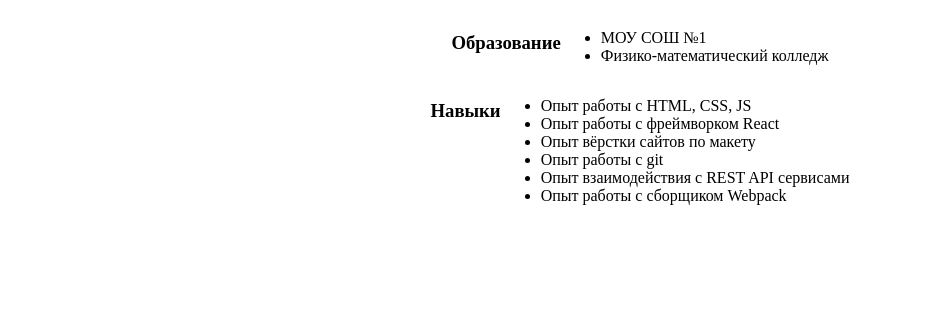
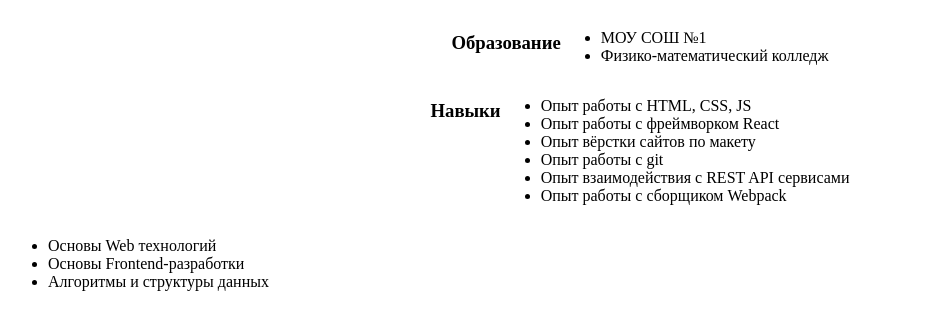
Before and after one commit to Ruphu/portfolio, a plain HTML site: page index.html in a window 1280 px wide. Shown: the part 281-610 px from the top of the page, without its empty margins (0-952 px from the left). Drawn offline with Linux system fonts and the light colour scheme.

Commit message:
courses block is added

```diff
--- a/index.html
+++ b/index.html
@@ -48,6 +48,13 @@
     <li>Опыт работы с сборщиком Webpack</li>
   </ul>
 </div>
+<div class="courses">
+  <ul>
+    <li>Основы Web технологий</li>
+    <li>Основы Frontend-разработки</li>
+    <li>Алгоритмы и структуры данных</li>
+  </ul>
+</div>
 
 <body>
 </body>
```
